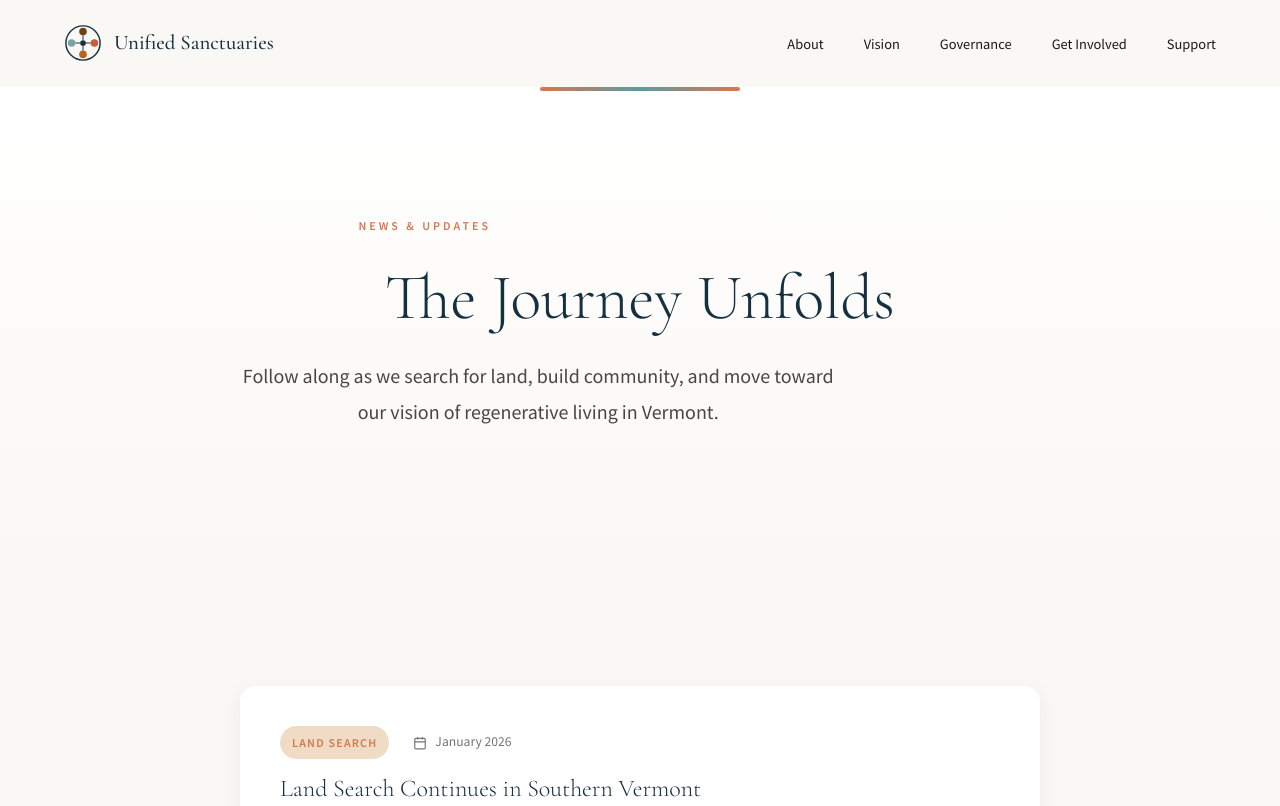
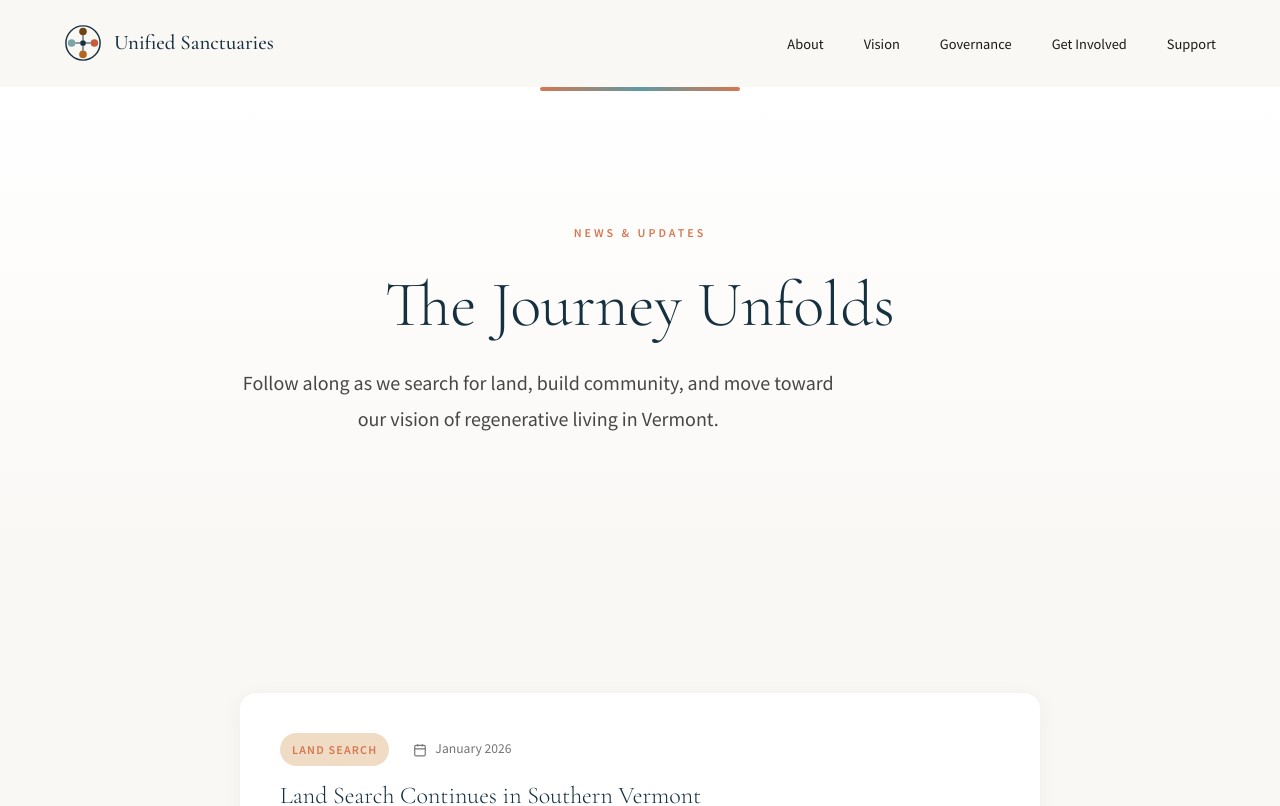
Before and after one commit to Light-Brands/unified-sanctuary, a Next.js app: page /news in a window 1280 px wide. Shown: the top 806 px of the page. Built offline with nearby package versions, Linux system fonts and the light colour scheme.

Commit message:
fix: Center hero taglines on all subpages
Added display: inline-block to tagline styles so they properly center
within the text-align: center container. Previously taglines were block
elements that didn't visually center.

```diff
--- a/app/contact/page.module.css
+++ b/app/contact/page.module.css
@@ -5,6 +5,7 @@
 }
 
 .tagline {
+  display: inline-block;
   font-size: 0.75rem;
   font-weight: 600;
   letter-spacing: 0.25em;
--- a/app/get-involved/page.module.css
+++ b/app/get-involved/page.module.css
@@ -5,6 +5,7 @@
 }
 
 .tagline {
+  display: inline-block;
   font-size: 0.75rem;
   font-weight: 600;
   letter-spacing: 0.25em;
--- a/app/governance/page.module.css
+++ b/app/governance/page.module.css
@@ -5,6 +5,7 @@
 }
 
 .tagline {
+  display: inline-block;
   font-size: 0.75rem;
   font-weight: 600;
   letter-spacing: 0.25em;
--- a/app/news/page.module.css
+++ b/app/news/page.module.css
@@ -5,6 +5,7 @@
 }
 
 .tagline {
+  display: inline-block;
   font-size: 0.75rem;
   font-weight: 600;
   letter-spacing: 0.25em;
--- a/app/support/page.module.css
+++ b/app/support/page.module.css
@@ -5,6 +5,7 @@
 }
 
 .tagline {
+  display: inline-block;
   font-size: 0.75rem;
   font-weight: 600;
   letter-spacing: 0.25em;
--- a/app/vision/page.module.css
+++ b/app/vision/page.module.css
@@ -5,6 +5,7 @@
 }
 
 .tagline {
+  display: inline-block;
   font-size: 0.75rem;
   font-weight: 600;
   letter-spacing: 0.25em;
```
